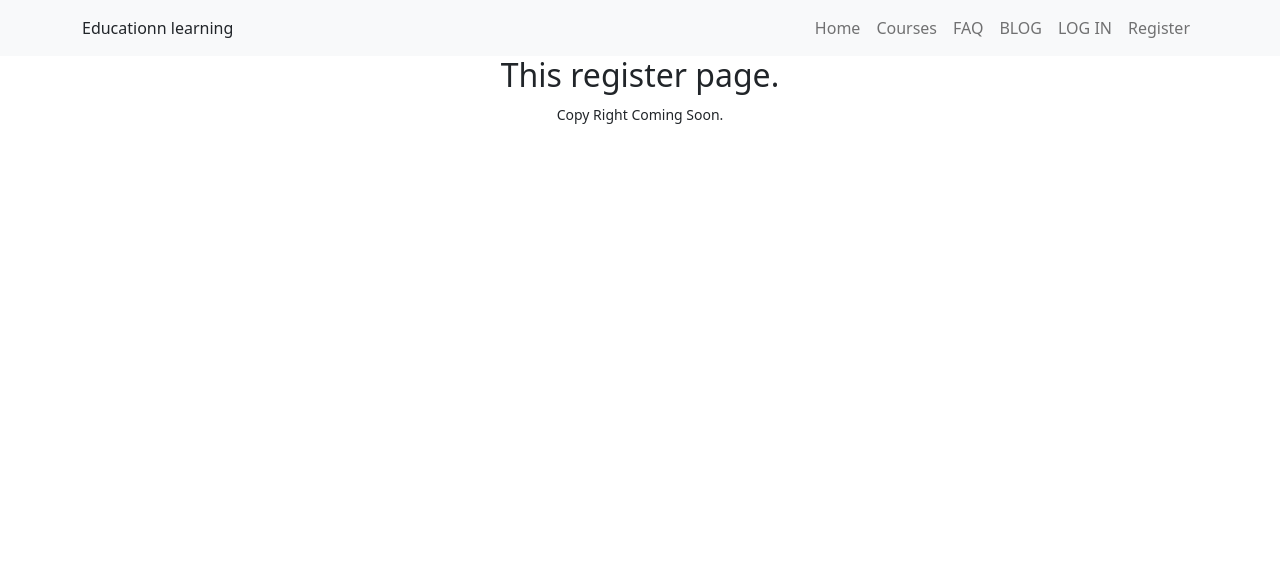
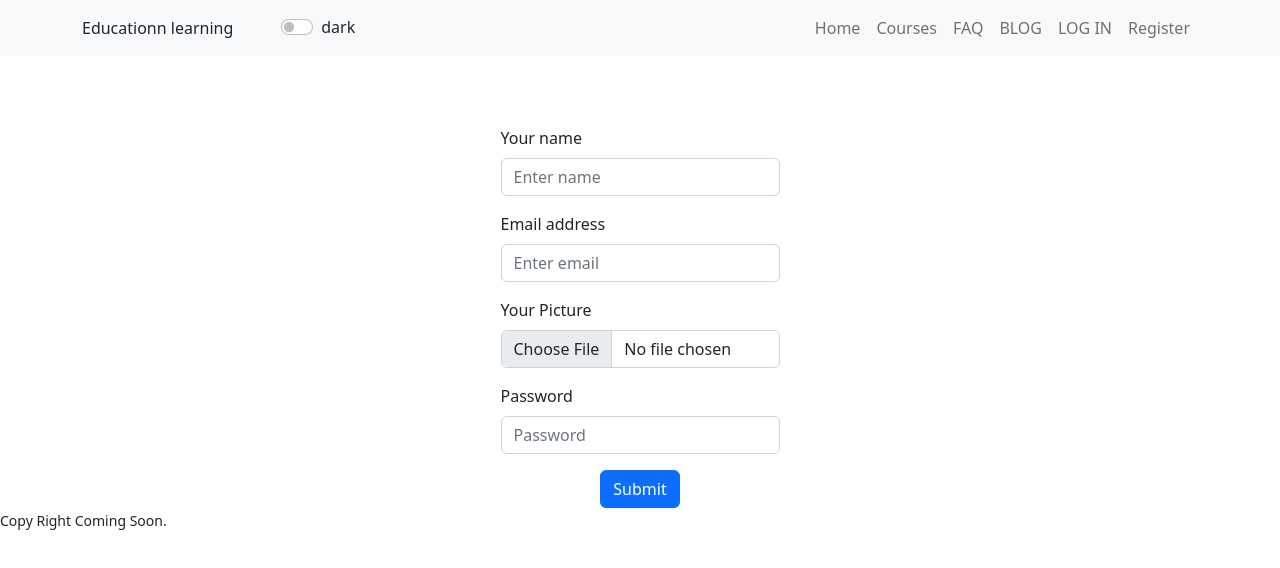
Before and after one commit to kayesh01/education-platform-client, a React (Create React App) app: page /register in a window 1280 px wide. Shown: the top 568 px of the page. Built offline with nearby package versions, Linux system fonts and the light colour scheme.

Commit message:
router and all set up untill authentication

```diff
--- a/src/App.js
+++ b/src/App.js
@@ -5,7 +5,7 @@ import { routes } from './Routes/Routes/Routes';
 
 function App() {
   return (
-    <div className="App">
+    <div>
       <RouterProvider router={routes}></RouterProvider>
     </div>
   );
--- /dev/null
+++ b/src/Pages/Course/Course.js
@@ -0,0 +1,25 @@
+import React from 'react';
+import { Link, useLoaderData } from 'react-router-dom';
+import Button from 'react-bootstrap/Button';
+import Card from 'react-bootstrap/Card';
+
+const Course = () => {
+    const course = useLoaderData();
+    console.log(course);
+    return (
+        <Card>
+            <Card.Img style={{ height: "400px" }} variant="top" src={course.img} />
+            <Card.Body>
+                <Card.Title>{course.title}</Card.Title>
+                <Card.Text>
+                    {course.details}
+                </Card.Text>
+                <p><span className='fw-bold'>Course Price</span> ${course.amount}</p>
+                <Link className='me-5 btn btn-warning' to='/courses'>Go to courses</Link>
+                <Button variant="primary">Get premium access</Button>
+            </Card.Body>
+        </Card>
+    );
+};
+
+export default Course;
--- a/src/Pages/Courses/Courses/Courses.js
+++ b/src/Pages/Courses/Courses/Courses.js
@@ -1,10 +1,42 @@
 import React from 'react';
+import { Col, Container, Row } from 'react-bootstrap';
+import ListGroup from 'react-bootstrap/ListGroup';
+import Button from 'react-bootstrap/Button';
+import Card from 'react-bootstrap/Card';
+import { Link, useLoaderData } from 'react-router-dom';
 
 const Courses = () => {
+    const courses = useLoaderData();
+    console.log(courses);
     return (
-        <div>
-            <h2>This is Courses <section></section></h2>
-        </div>
+        <Container>
+            <Row>
+                <Col md="3">
+                    <ListGroup className='mt-2'>
+                        {
+                            courses.map(course => <ListGroup.Item>{course.name}</ListGroup.Item>)
+                        }
+                    </ListGroup></Col>
+                <Col md="9">
+                    <Container fluid className='mt-2'>
+                        <Row>
+                            {courses.map(course => (<Col md="4" className='mb-2'>
+                                <Card style={{ height: "440px" }}>
+                                    <Card.Img variant="top" src={course.img} />
+                                    <Card.Body className='d-flex flex-column'>
+                                        <Card.Title>{course.title}</Card.Title>
+                                        {/* <Card.Text>
+                                            {course.details}
+                                        </Card.Text> */}
+                                        <Link to={`/course/${course.id}`} className='mt-auto btn btn-primary' variant="primary">Course Details</Link>
+                                    </Card.Body>
+                                </Card>
+                            </Col>))}
+                        </Row>
+                    </Container>
+                </Col>
+            </Row>
+        </Container>
     );
 };
 
--- a/src/Pages/LogIn/LogIn.js
+++ b/src/Pages/LogIn/LogIn.js
@@ -1,10 +1,25 @@
 import React from 'react';
+import Button from 'react-bootstrap/Button';
+import Form from 'react-bootstrap/Form';
 
 const LogIn = () => {
     return (
-        <div>
-            <h2>This login .</h2>
-        </div>
+        <Form className='d-flex flex-column align-items-center' style={{
+            marginTop: "100px"
+        }}>
+            <Form.Group className="mb-3 w-25" controlId="formBasicEmail">
+                <Form.Label>Email address</Form.Label>
+                <Form.Control type="email" placeholder="Enter email" required />
+            </Form.Group>
+
+            <Form.Group className="mb-3 w-25" controlId="formBasicPassword">
+                <Form.Label>Password</Form.Label>
+                <Form.Control type="password" placeholder="Password" required />
+            </Form.Group>
+            <Button variant="primary" type="submit">
+                Submit
+            </Button>
+        </Form >
     );
 };
 
--- a/src/Pages/Register/Register.js
+++ b/src/Pages/Register/Register.js
@@ -1,10 +1,32 @@
 import React from 'react';
+import Button from 'react-bootstrap/Button';
+import Form from 'react-bootstrap/Form';
 
 const Register = () => {
     return (
-        <div>
-            <h2>This register page.</h2>
-        </div>
+        <Form className='d-flex flex-column align-items-center' style={{
+            marginTop: "70px"
+        }}>
+            <Form.Group className="mb-3 w-25" controlId="formBasicEmail">
+                <Form.Label>Your name</Form.Label>
+                <Form.Control type="text" placeholder="Enter name" required />
+            </Form.Group>
+            <Form.Group className="mb-3 w-25" controlId="formBasicEmail">
+                <Form.Label>Email address</Form.Label>
+                <Form.Control type="email" placeholder="Enter email" required />
+            </Form.Group>
+            <Form.Group className="mb-3 w-25" controlId="formBasicEmail">
+                <Form.Label>Your Picture</Form.Label>
+                <Form.Control type="file" placeholder="Upload your Image" required />
+            </Form.Group>
+            <Form.Group className="mb-3 w-25" controlId="formBasicPassword">
+                <Form.Label>Password</Form.Label>
+                <Form.Control type="password" placeholder="Password" required />
+            </Form.Group>
+            <Button variant="primary" type="submit">
+                Submit
+            </Button>
+        </Form >
     );
 };
 
--- a/src/Pages/Shared/Footer/Footer.js
+++ b/src/Pages/Shared/Footer/Footer.js
@@ -2,7 +2,7 @@ import React from 'react';
 
 const Footer = () => {
     return (
-        <div>
+        <div className=''>
             <p><small>Copy Right Coming Soon.</small></p>
         </div>
     );
--- a/src/Pages/Shared/Header/Header.js
+++ b/src/Pages/Shared/Header/Header.js
@@ -3,13 +3,19 @@ import Container from 'react-bootstrap/Container';
 import Nav from 'react-bootstrap/Nav';
 import Navbar from 'react-bootstrap/Navbar';
 import { Link } from 'react-router-dom';
+import Form from 'react-bootstrap/Form';
 
 const Header = () => {
     return (
         <div>
             <Navbar bg="light" expand="lg">
                 <Container className='d-flex justify-content-between'>
-                    <Link className='nav-link' to="/">Educationn learning</Link>
+                    <Link className='nav-link me-5' to="/">Educationn learning</Link>
+                    <Form.Check
+                        type="switch"
+                        id="custom-switch"
+                        label="dark"
+                    />
                     <Navbar.Toggle aria-controls="basic-navbar-nav" />
                     <Navbar.Collapse id="basic-navbar-nav">
                         <Nav className="ms-auto">
--- a/src/Routes/Routes/Routes.js
+++ b/src/Routes/Routes/Routes.js
@@ -1,6 +1,7 @@
 import { createBrowserRouter } from "react-router-dom";
 import Main from "../../layout/Main";
 import Blog from "../../Pages/Blog/Blog";
+import Course from "../../Pages/Course/Course";
 import Courses from "../../Pages/Courses/Courses/Courses";
 import Faq from "../../Pages/Faq/Faq";
 import Home from "../../Pages/Home/Home/Home";
@@ -18,11 +19,13 @@ export const routes = createBrowserRouter([
             },
             {
                 path: '/courses',
-                element: <Courses></Courses>
+                element: <Courses></Courses>,
+                loader: () => fetch('http://localhost:5000/courses')
             },
             {
                 path: '/course/:id',
-                element: <Courses></Courses>
+                element: <Course></Course>,
+                loader: ({ params }) => fetch(`http://localhost:5000/course/${params.id}`)
             },
             {
                 path: '/faq',
```
